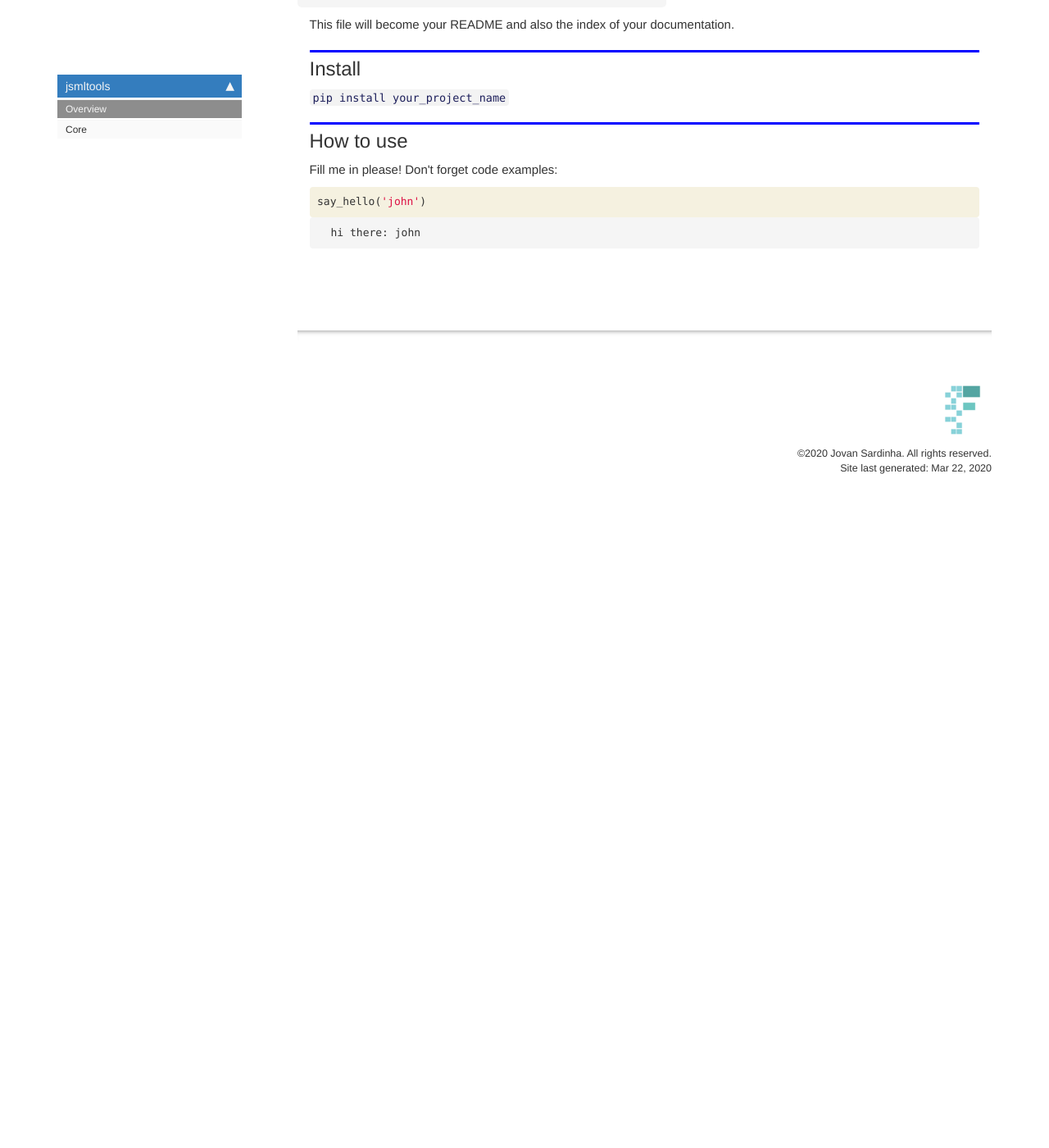
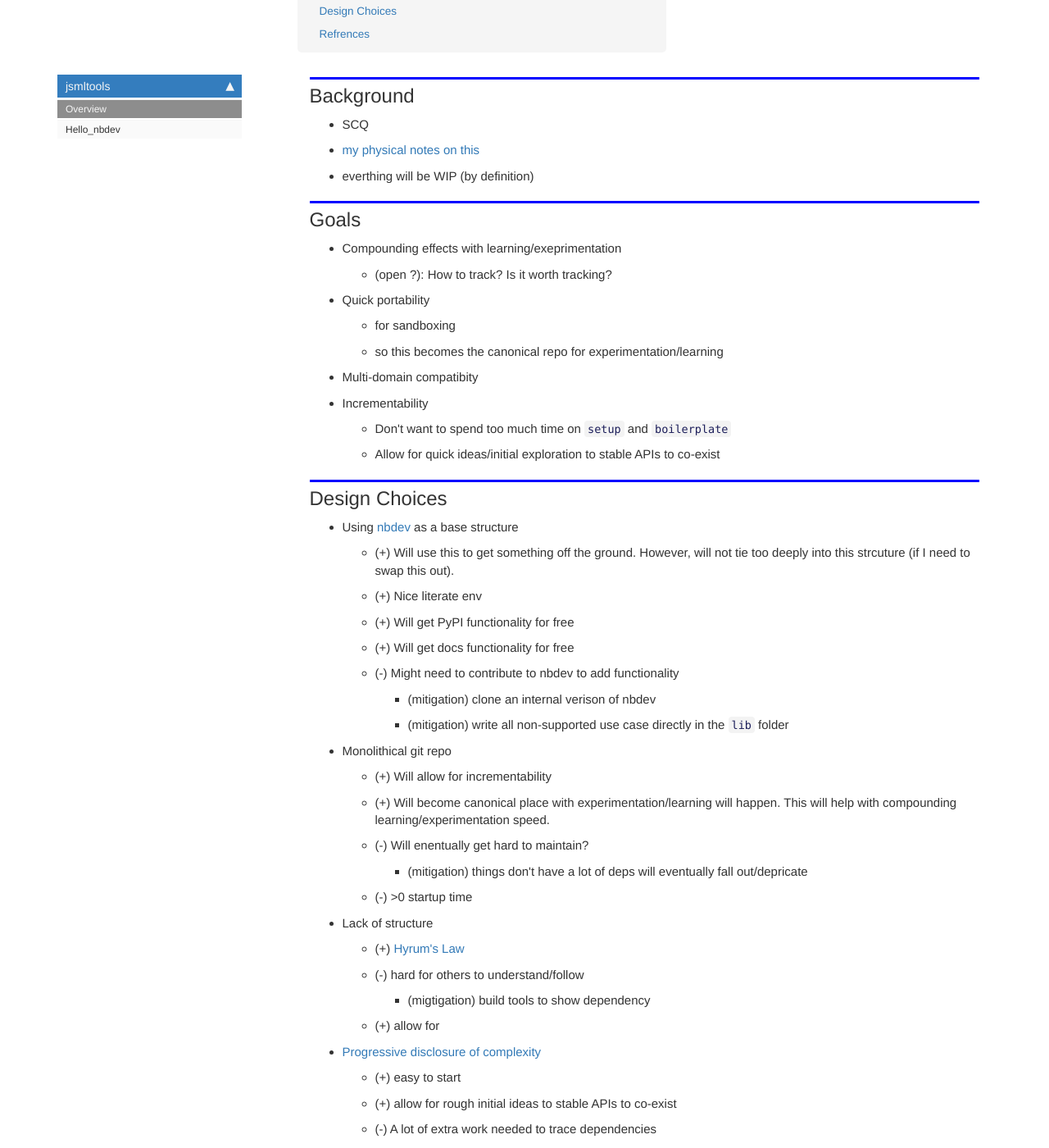
Before and after one commit to jovsa/jovsatools, a Jekyll site: the page built from docs/index.html, in a window 1280 px wide and 1400 px high, scrolled down 276 px. Shown: the whole window at 82% size. Built offline with Jekyll 4.4.1, drawn with Linux system fonts in a browser that asks for light colours; nearby versions of some CDN libraries; comment, search, counter and statistics services are not loaded; before the commit the page ends 906 px from its top, so only the background shows below that; some of the changed text lies outside the part shown.

Commit message:
removed core

```diff
--- a/docs/_data/sidebars/home_sidebar.yml
+++ b/docs/_data/sidebars/home_sidebar.yml
@@ -10,7 +10,7 @@ entries:
       title: Overview
       url: /
     - output: web,pdf
-      title: Core
+      title: Hello_nbdev
       url: /core
     output: web
     title: jsmltools
--- a/docs/core.html
+++ b/docs/core.html
@@ -1,6 +1,6 @@
 ---
 
-title: Core
+title: Hello_nbdev
 
 keywords: fastai
 sidebar: home_sidebar
@@ -36,7 +36,7 @@ description: "API details."
 
 
 <div class="output_markdown rendered_html output_subarea ">
-<h4 id="say_hello" class="doc_header"><code>say_hello</code><a href="https://github.com/jovsa/jsmltools/tree/master/jsmltools/core.py#L6" class="source_link" style="float:right">[source]</a></h4><blockquote><p><code>say_hello</code>(<strong><code>name</code></strong>)</p>
+<h4 id="say_hello" class="doc_header"><code>say_hello</code><a href="https://github.com/jovsa/jsmltools/tree/master/jsmltools/hello_nbdev.py#L6" class="source_link" style="float:right">[source]</a></h4><blockquote><p><code>say_hello</code>(<strong><code>name</code></strong>)</p>
 </blockquote>
 
 </div>
--- a/docs/index.html
+++ b/docs/index.html
@@ -1,19 +1,19 @@
 ---
 
-title: Welcome to JSMLTOOLS
+title: jsmltools
 
 keywords: fastai
 sidebar: home_sidebar
 
-summary: "this is just a tests ...... "
-description: "this is just a tests ...... "
+summary: "learning -> production"
+description: "learning -> production"
 ---
 <!--
 
 #################################################
 ### THIS FILE WAS AUTOGENERATED! DO NOT EDIT! ###
 #################################################
-# file to edit: nbs/index.ipynb
+# file to edit: notebooks/index.ipynb
 # command to build the docs after a change: nbdev_build_docs
 
 -->
@@ -26,63 +26,112 @@ description: "this is just a tests ...... "
 </div>
 <div class="cell border-box-sizing text_cell rendered"><div class="inner_cell">
 <div class="text_cell_render border-box-sizing rendered_html">
-<p>This file will become your README and also the index of your documentation.</p>
+<h2 id="Background">Background<a class="anchor-link" href="#Background"> </a></h2><ul>
+<li>SCQ</li>
+<li><a href="https://photos.app.goo.gl/yaggyEt4fdD52Xw6A">my physical notes on this</a></li>
+<li>everthing will be WIP (by definition)</li>
+</ul>
 
 </div>
 </div>
 </div>
 <div class="cell border-box-sizing text_cell rendered"><div class="inner_cell">
 <div class="text_cell_render border-box-sizing rendered_html">
-<h2 id="Install">Install<a class="anchor-link" href="#Install"> </a></h2>
-</div>
-</div>
-</div>
-<div class="cell border-box-sizing text_cell rendered"><div class="inner_cell">
-<div class="text_cell_render border-box-sizing rendered_html">
-<p><code>pip install your_project_name</code></p>
+<h2 id="Goals">Goals<a class="anchor-link" href="#Goals"> </a></h2><ul>
+<li>Compounding effects with learning/exeprimentation<ul>
+<li>(open ?): How to track? Is it worth tracking?</li>
+</ul>
+</li>
+<li>Quick portability<ul>
+<li>for sandboxing</li>
+<li>so this becomes the canonical repo for experimentation/learning</li>
+</ul>
+</li>
+<li>Multi-domain compatibity</li>
+<li>Incrementability<ul>
+<li>Don't want to spend too much time on <code>setup</code> and <code>boilerplate</code></li>
+<li>Allow for quick ideas/initial exploration to stable APIs to co-exist</li>
+</ul>
+</li>
+</ul>
 
 </div>
 </div>
 </div>
 <div class="cell border-box-sizing text_cell rendered"><div class="inner_cell">
 <div class="text_cell_render border-box-sizing rendered_html">
-<h2 id="How-to-use">How to use<a class="anchor-link" href="#How-to-use"> </a></h2>
+<h2 id="Design-Choices">Design Choices<a class="anchor-link" href="#Design-Choices"> </a></h2><ul>
+<li>Using <a href="https://github.com/fastai/nbdev">nbdev</a> as a base structure<ul>
+<li>(+) Will use this to get something off the ground. However, will not tie too deeply into this strcuture (if I need to swap this out).</li>
+<li>(+) Nice literate env</li>
+<li>(+) Will get PyPI functionality for free</li>
+<li>(+) Will get docs functionality for free</li>
+<li>(-) Might need to contribute to nbdev to add functionality<ul>
+<li>(mitigation) clone an internal verison of nbdev</li>
+<li>(mitigation) write all non-supported use case directly in the <code>lib</code> folder</li>
+</ul>
+</li>
+</ul>
+</li>
+<li>Monolithical git repo<ul>
+<li>(+) Will allow for incrementability</li>
+<li>(+) Will become canonical place with experimentation/learning will happen. This will help with compounding learning/experimentation speed.</li>
+<li>(-) Will enentually get hard to maintain?<ul>
+<li>(mitigation) things don't have a lot of deps will eventually fall out/depricate</li>
+</ul>
+</li>
+<li>(-) &gt;0 startup time</li>
+</ul>
+</li>
+<li>Lack of structure<ul>
+<li>(+) <a href="https://www.hyrumslaw.com/">Hyrum's Law</a></li>
+<li>(-) hard for others to understand/follow<ul>
+<li>(migtigation) build tools to show dependency</li>
+</ul>
+</li>
+<li>(+) allow for </li>
+</ul>
+</li>
+<li><a href="https://twitter.com/fchollet/status/1231285340335267840">Progressive disclosure of complexity</a><ul>
+<li>(+) easy to start</li>
+<li>(+) allow for rough initial ideas to stable APIs to co-exist</li>
+<li>(-) A lot of extra work needed to trace dependencies<ul>
+<li>(mitigation) build better tools to view dependencies</li>
+</ul>
+</li>
+</ul>
+</li>
+<li>Multi-language/multi-framework/multi-domain support.<ul>
+<li>(+) This becomes the canonical repo for learning/experimentation.</li>
+<li>(-) Only python will be used in notebooks (for now and because of nbdev limitation).<ul>
+<li>(mitigation): write all non-supported use case directly in the <code>lib</code> folder.</li>
+</ul>
+</li>
+</ul>
+</li>
+</ul>
+
 </div>
 </div>
 </div>
 <div class="cell border-box-sizing text_cell rendered"><div class="inner_cell">
 <div class="text_cell_render border-box-sizing rendered_html">
-<p>Fill me in please! Don't forget code examples:</p>
+<h2 id="Refrences">Refrences<a class="anchor-link" href="#Refrences"> </a></h2><ul>
+<li><a href="https://notes.andymatuschak.org/">https://notes.andymatuschak.org/</a><ul>
+<li>Metacognitive supports as cognitive scaffolding<ul>
+<li>by contraint and blog by narritive</li>
+</ul>
+</li>
+<li><a href="https://supermemo.guru/wiki/Incremental_writing">Incremental Writing</a></li>
+<li>Notes to APIs</li>
+<li>Exponential growth to learn</li>
+<li>Cross-decipline encouragement</li>
+</ul>
+</li>
+</ul>
 
 </div>
 </div>
 </div>
-<div class="cell border-box-sizing code_cell rendered">
-<div class="input">
-
-<div class="inner_cell">
-    <div class="input_area">
-<div class=" highlight hl-ipython3"><pre><span></span><span class="n">say_hello</span><span class="p">(</span><span class="s1">&#39;john&#39;</span><span class="p">)</span>
-</pre></div>
-
-    </div>
-</div>
-</div>
-
-<div class="output_wrapper">
-<div class="output">
-
-<div class="output_area">
-
-<div class="output_subarea output_stream output_stdout output_text">
-<pre>hi there: john
-</pre>
-</div>
-</div>
-
-</div>
-</div>
-
-</div>
     {% endraw %}
 </div>
--- a/docs/sidebar.json
+++ b/docs/sidebar.json
@@ -1,6 +1,6 @@
 {
   "jsmltools": {
     "Overview": "/",
-    "Core": "/core"
+    "Hello_nbdev": "/core"
   }
 }
--- a/jsmltools/_nbdev.py
+++ b/jsmltools/_nbdev.py
@@ -4,7 +4,7 @@ __all__ = ["index", "modules", "custom_doc_links", "git_url"]
 
 index = {"say_hello": "00_core.ipynb"}
 
-modules = ["core.py"]
+modules = ["hello_nbdev.py"]
 
 doc_url = "https://jovsa.github.io/jsmltools/"
 
```
Also changed, not shown: other parts of docs/core.html (+1 -1 lines), jsmltools/hello_nbdev.py (added, +7 -0 lines), README.md, 2 other files.
